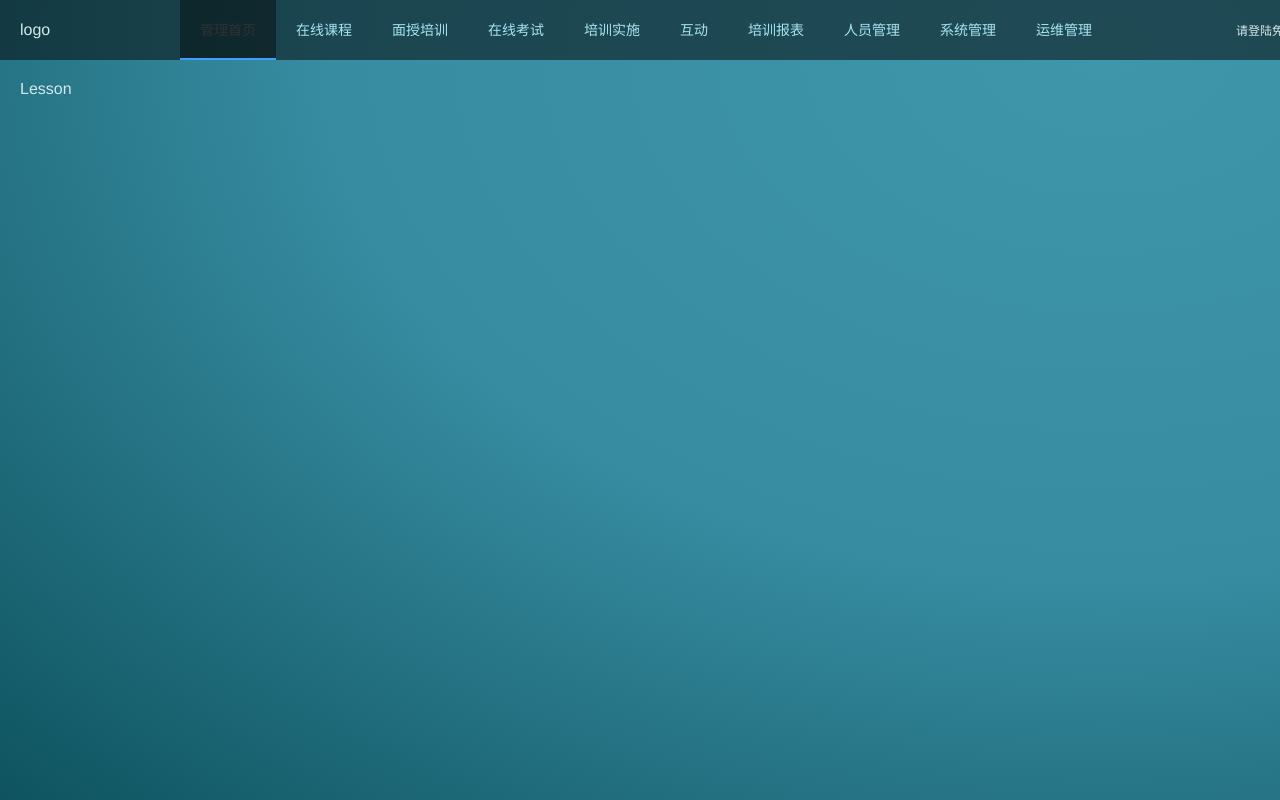
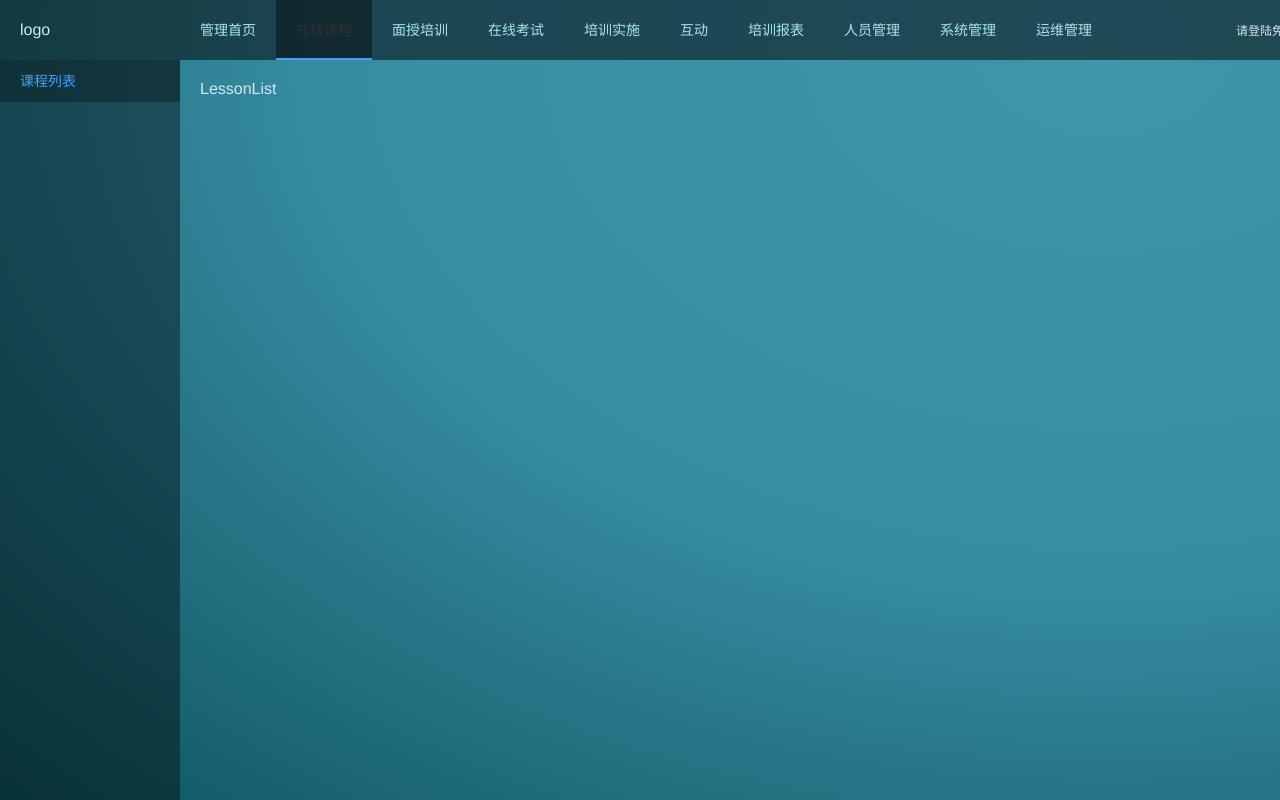
Before and after one commit to igpfpyu/vuex_router, a Vue app: page /lesson in a window 1280 px wide. Built offline with nearby package versions, Linux system fonts and the light colour scheme.

Commit message:
修改导航

```diff
--- a/src/assets/navigation.js
+++ b/src/assets/navigation.js
@@ -8,7 +8,7 @@ export default [
             {id:"1021", name:'课程列表', url:'/lesson'},
         ]
     }, {
-        url:"/facem", name:"面授培训",id:1030, childs:[
+        url:"/facem", name:"面授培训", id:1030, childs:[
 
         ]
     }, {
--- a/src/components/ChildMenu/ChildMenu.vue
+++ b/src/components/ChildMenu/ChildMenu.vue
@@ -1,13 +1,18 @@
 <template>
     <el-aside class="left-sub-menu" width="180px">
-        <el-menu :default-active="activeIndex" router
+        <el-menu :default-active="$route.path" router
                  @select="handleSelect">
-            <el-menu-item v-if="!isChildType" v-for="(submenu, subIndex) in suMenus" :index="submenu.url" :key="subIndex">{{submenu.name}}</el-menu-item>
-<!--            <el-submenu :index="menu.url" v-for="(menu, index) in suMenus" :key="index" :id="menu.id">-->
-<!--                <template slot="title">{{menu.name}}</template>-->
-<!--            </el-submenu>-->
+            <el-menu-item
+                    v-if="!isChildType"
+                    v-for="(submenu, subIndex) in suMenus"
+                    :index="submenu.url"
+                    :key="subIndex"
+            >{{submenu.name}}</el-menu-item>
+            <el-submenu v-else :index="menu.url" v-for="(menu, index) in suMenus" :key="index" :id="menu.id">
+                <template slot="title">{{menu.name}}</template>
+            </el-submenu>
         </el-menu>
-        <div class="addmenu-box">
+        <div v-if="isAdd" class="addmenu-box">
             <el-button type="primary" @click="addFastNav" size="mini">添加快捷导航</el-button>
         </div>
     </el-aside>
@@ -29,11 +34,12 @@
         },
         data(){
             return {
-                activeIndex:"/"
+                activeIndex:this.$route.path,
+                isAdd:false,
             }
         },
         created(){
-          console.log(this.suMenus);
+            if(this.$route.path==="/") this.isAdd=true;
         },
         methods:{
             handleSelect(val){
--- a/src/components/HeadBox/HeadBox.vue
+++ b/src/components/HeadBox/HeadBox.vue
@@ -3,7 +3,7 @@
         <div class="left-menu">
             <div class="logo">logo</div>
             <div class="nav">
-                <el-menu :default-active="activeIndex" router class="el-menu-demo" mode="horizontal" @select="handleSelect">
+                <el-menu :default-active="$route.path" router class="el-menu-demo" mode="horizontal" @select="handleSelect">
                     <el-menu-item v-for="(nav, index) in navs" :index="nav.url" :key="index">{{nav.name}}</el-menu-item>
 <!--                    <el-submenu index="2">-->
 <!--                        <template slot="title">我的工作台</template>-->
@@ -33,7 +33,6 @@
         data(){
             return {
                 navs:Nav,
-                activeIndex:"/"
             }
         },
         methods:{
--- a/src/pages/Lesson/Lesson/Lesson.vue
+++ b/src/pages/Lesson/Lesson/Lesson.vue
@@ -1,12 +1,35 @@
 <template>
-    <div class="out-padding">
-        <p>Lesson</p>
-    </div>
+    <el-container>
+        <child-menu :suMenus="suMenus"
+                    :isChildType="false"
+                    @handleSelect="handleSelect"
+                    @addFastNav="addFastNav"
+        ></child-menu>
+        <el-container>
+            <router-view></router-view>
+        </el-container>
+    </el-container>
 </template>
 
 <script>
+    import Menu from '../../../assets/navigation';
+    import ChildMenu from "../../../components/ChildMenu/ChildMenu";
     export default {
-        name: "Lesson"
+        name: "Lesson",
+        components: {ChildMenu},
+        data(){
+            return {
+                suMenus:Menu[1].childs
+            }
+        },
+        methods:{
+            addFastNav(){
+
+            },
+            handleSelect(){
+                console.log('a')
+            }
+        }
     }
 </script>
 
--- /dev/null
+++ b/src/pages/Lesson/LessonList/LessonList.vue
@@ -0,0 +1,15 @@
+<template>
+    <div class="out-padding">
+        <p>LessonList</p>
+    </div>
+</template>
+
+<script>
+    export default {
+        name: "LessonList"
+    }
+</script>
+
+<style scoped>
+
+</style>
```
Also changed, not shown: src/router/index.js (+7 -5 lines).
